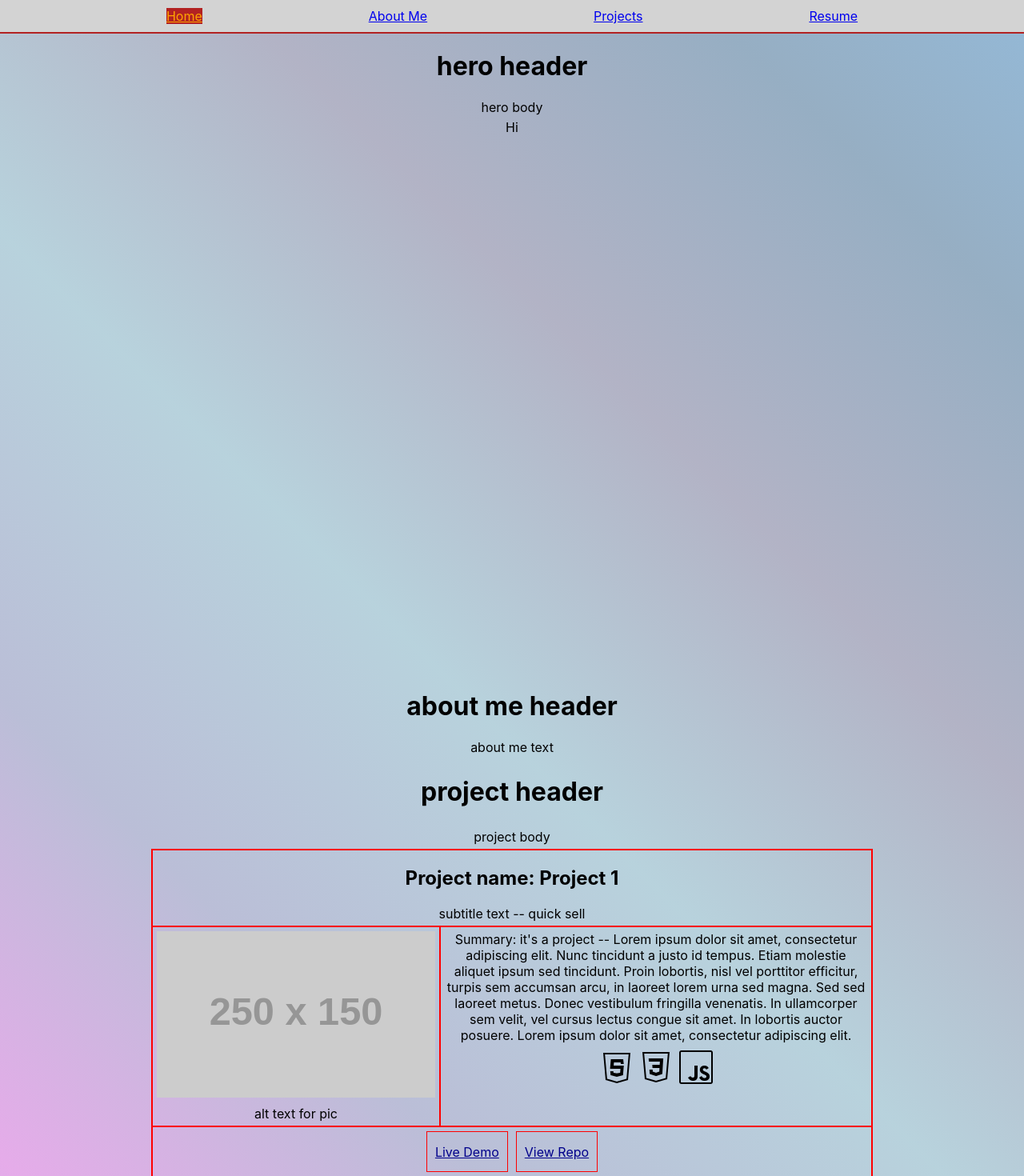
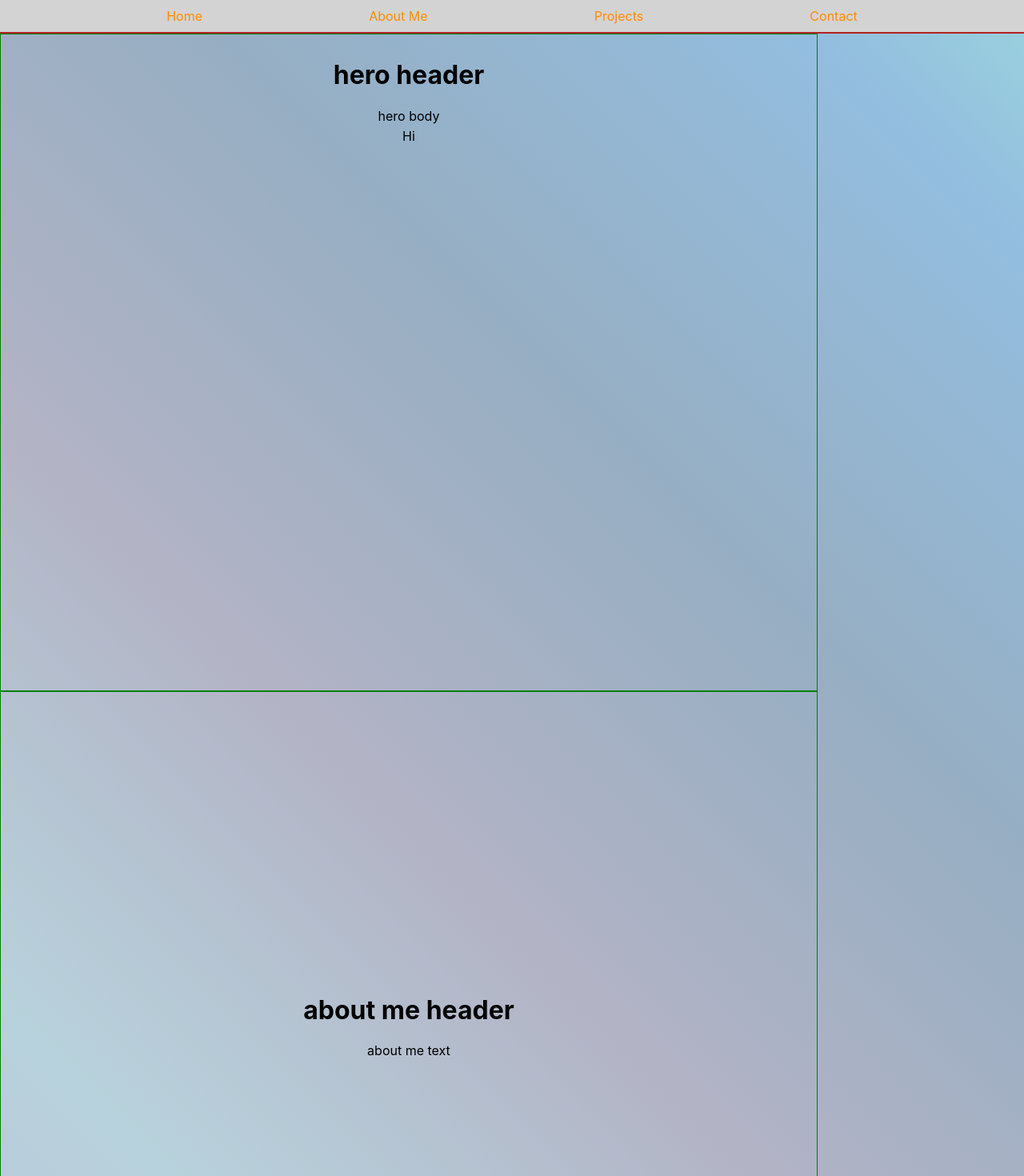
Before and after one commit to gecitgit/portfolio23, a React (Create React App) app: page / in a window 1280 px wide. Shown: the top 1470 px of the page at 80% size. Built offline with nearby package versions, Linux system fonts and the light colour scheme; data requests are answered from the project's data file.

Commit message:
Updates to data formatting

```diff
--- a/src/components/App.js
+++ b/src/components/App.js
@@ -3,34 +3,50 @@ import { Link } from "react-scroll";
 import { Element } from "react-scroll";
 import NavBar from "./NavBar";
 import Projects from "./Projects";
-import Resume from "./Resume";
+import Contact from "./Contact";
 import Footer from "./Footer";
 import About from "./About";
 import Hero from "./Hero";
+import data from "./data.json";
 
 function App() {
   const [projs, setProjs] = useState([]);
+  const [showScroll, setShowScroll] = useState(false);
+
+  const projectData = data.projects;
+  console.log("project data: ", projectData)
 
   useEffect(() => {
-    fetch("http://localhost:4000/projects")
-      .then((r) => r.json())
-      .then((data) => setProjs(data));
-  }, []);
+    window.addEventListener("scroll", () => {
+      if(window.scrollY > 500) {
+        setShowScroll(true)
+      } else {
+        setShowScroll(false)
+      }
+    })
+  }, [])
 
+  const scrollToTop = () => {
+    window.scrollTo({
+      top: 0,
+      behavior: 'smooth',
+    });
+  };
 
-  return(
+  return (
     <div className="App">
       <NavBar />
-      <Hero />
-      <About />
-      <Projects projs={projs} />
-      <Resume />
-      {/* <Routes>
-        <Route path="/projects" element={<Projects projs={projs}/>} />
-        <Route path="/resume" element={<Resume />} />
-        <Route path="/about" element={<About />} />
-        <Route path="/" element={<Home />} />
-      </Routes> */}
+      <Element className="bodySection" name="hero"><Hero /></Element>
+      <Element className="bodySection" name="about"><About /></Element>
+      <Element className="bodySection" name="projects"><Projects projectData={projectData} /></Element>
+      <Element className="bodySection" name="contact"><Contact /></Element>
+      <Element className="scroll-to-top-button" name="scrollToTopButton">
+        {showScroll && (
+          <button onClick={scrollToTop} className="scroll-to-top-button__button">
+            CLICK IT
+          </button>
+        )}
+      </Element>
       <Footer />
     </div>
   )
--- a/src/components/Resume.js
+++ b/src/components/Contact.js
@@ -1,6 +1,6 @@
 import React from "react";
 
-function Resume() {
+function Contact() {
     return (
         <div>
             <h1>Resume</h1>
@@ -10,4 +10,4 @@ function Resume() {
     )
 }
 
-export default Resume;
+export default Contact;
--- a/src/components/NavBar.js
+++ b/src/components/NavBar.js
@@ -1,24 +1,44 @@
 import React from "react";
-import {NavLink} from "react-router-dom";
 import { Link } from "react-scroll";
 
 function NavBar() {
     return (
         <div className="nav-bar">
-            <NavLink to="/">
+            <Link activeClass="active" to="hero" spy smooth duration={500}>
                 Home
-            </NavLink>
-            <NavLink to="/about">
+            </Link>
+            <Link activeClass="active" to="about" spy smooth duration={1000}>
                 About Me
-            </NavLink>
-            <NavLink to="/projects">
+            </Link>
+            <Link activeClass="active" to="projects" spy smooth duration={500}>
                 Projects
-            </NavLink>
-            <NavLink to="/resume">
-                Resume
-            </NavLink>
+            </Link>
+            <Link activeClass="active" to="contact" spy smooth duration={500}>
+                Contact
+            </Link>
         </div>
     )
 }
 
 export default NavBar;
+
+// function NavBar() {
+//     return (
+//         <div className="nav-bar">
+//             <NavLink to="/">
+//                 Home
+//             </NavLink>
+//             <NavLink to="/about">
+//                 About Me
+//             </NavLink>
+//             <NavLink to="/projects">
+//                 Projects
+//             </NavLink>
+//             <NavLink to="/resume">
+//                 Resume
+//             </NavLink>
+//         </div>
+//     )
+// }
+
+// export default NavBar;
--- a/src/components/ProjTile.js
+++ b/src/components/ProjTile.js
@@ -1,5 +1,5 @@
 import React from "react";
-import { Link } from "react-router-dom";
+import { Link } from "react-scroll";
 
 function ProjTile({proj}) {
     return (
--- a/src/components/Projects.js
+++ b/src/components/Projects.js
@@ -1,12 +1,12 @@
 import React from "react";
 import ProjTile from "./ProjTile";
 
-function Projects({projs}) {
+function Projects({ projectData }) {
     return (
         <div className="proj-container">
             <h1>project header</h1>
             <p>project body</p>
-            {projs.map((proj) => (
+            {projectData.map((proj) => (
                 <ProjTile key={proj.id} proj={proj}/>
             ))}
         </div>
--- /dev/null
+++ b/src/components/data.json
@@ -0,0 +1,25 @@
+{
+    "projects": [
+        {
+            "title": "Project 1",
+            "subtitle": "subtitle text -- quick sell",
+            "summary": "it's a project -- Lorem ipsum dolor sit amet, consectetur adipiscing elit. Nunc tincidunt a justo id tempus. Etiam molestie aliquet ipsum sed tincidunt. Proin lobortis, nisl vel porttitor efficitur, turpis sem accumsan arcu, in laoreet lorem urna sed magna. Sed sed laoreet metus. Donec vestibulum fringilla venenatis. In ullamcorper sem velit, vel cursus lectus congue sit amet. In lobortis auctor posuere. Lorem ipsum dolor sit amet, consectetur adipiscing elit.",
+            "pic": "https://placehold.co/250x150/000000/FFF",
+            "alttext": "alt text for pic",
+            "gitlink": "https://github.com/gecitgit",
+            "livelink": "https://gecitgit.github.io/Phase-1-AM-Project/",
+            "readmore": "https://medium.com/@t.ismailgeci/phase-1-project-getting-my-feet-wet-in-the-coding-world-d4c193c3afb5",
+            "tech": "HTML, probably JS?",
+            "id": 1
+        },
+        {
+            "title": "Project 2",
+            "summary": "it's another project --- uet ipsum sed tincidunt. Proin lobortis, nisl vel porttitor efficitur, turpis sem accumsan arcu, in laoreet lorem urna sed magna. Sed sed l",
+            "pic": "https://placehold.co/250x150/000000/FFF",
+            "gitlink": "[git link here]",
+            "livelink": "[live link here]",
+            "tech": "HTML",
+            "id": 2
+        }
+    ]
+}
--- a/src/index.css
+++ b/src/index.css
@@ -38,7 +38,9 @@ code {
   padding: 10px 0px 10px 0px;
   color: darkorange;
   position: sticky;
+  top: 0;
   border-bottom: 2px solid firebrick;
+  flex: 0 0 auto;
 }
 
 .nav-bar a.active {
@@ -134,3 +136,47 @@ code {
 .hero-body {
   min-height: 100vh;
 }
+
+.bodySection {
+  min-height: 100vh;
+  padding: 10px;
+  border: 1px green solid;
+  display: flex;
+  justify-content: center;
+  align-items: center;
+  max-width: 1000px;
+}
+.bodySection[name="hero"] {
+  background-color: rgba(0, 255, 255, 0.24);
+}
+.bodySection[name="about"] {
+  background-color: rgba(175, 89, 255, 0.315);
+}
+.bodySection[name="projects"] {
+  background-color: rgba(236, 98, 125, 0.452);
+}
+.bodySection[name="contact"] {
+  background-color: rgba(218, 165, 32, 0.473);
+}
+
+.scroll-to-top-button {
+  position: fixed;
+  bottom: 20px;
+  right: 20px;
+  z-index: 99999;
+}
+
+.scroll-to-top-button__button {
+  background-color: #007bff;
+  color: #fff;
+  border: 2px orange solid;
+  border-radius: 50%;
+  padding: 10px;
+  font-size: 16px;
+  cursor: pointer;
+  transition: background-color 0.3s ease;
+}
+
+.scroll-to-top-button__button:hover {
+  background-color: #0056b3;
+}
--- a/src/index.js
+++ b/src/index.js
@@ -5,11 +5,11 @@ import './index.css';
 import App from './components/App';
 
 
-// ReactDOM.render(<App />, document.getElementById("root"));
+ReactDOM.render(<App />, document.getElementById("root"));
 
-const root = ReactDOM.createRoot(document.getElementById('root'));
-root.render(
-  <BrowserRouter>
-    <App />
-  </BrowserRouter>
-);
+// const root = ReactDOM.createRoot(document.getElementById('root'));
+// root.render(
+//   <BrowserRouter>
+//     <App />
+//   </BrowserRouter>
+// );
```
